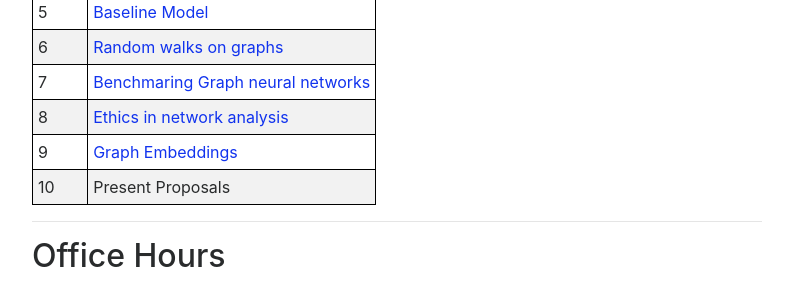
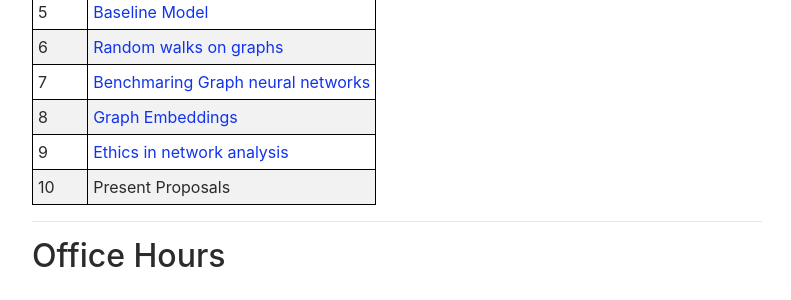
Before and after one commit to gmishne/capstone-graph-analysis, a Jekyll site: the page built from index.md, in a window 1280 px wide and 900 px high, scrolled down 1635 px. Shown: the part 459-759 px from the top of the window, without its empty margins (243-1034 px from the left). Built offline with Jekyll 4.4.1, drawn with Linux system fonts in a browser that asks for light colours; nearby versions of some CDN libraries.

```diff
--- a/index.md
+++ b/index.md
@@ -70,8 +70,8 @@ end of the quarter.
 |5|[Baseline Model]({{ "/weeks/05-Baseline-Model" | absolute_url }})|
 |6|[Random walks on graphs]({{ "/weeks/06-Random-walks" | absolute_url }})|
 |7|[Benchmaring Graph neural networks]({{ "/weeks/07-Benchmark" | absolute_url }})|
-|8|[Ethics in network analysis]({{ "/weeks/08-ethics" | absolute_url }})|
-|9|[Graph Embeddings]({{ "/weeks/09-Graph-Methods-II" | absolute_url }})|
+|8|[Graph Embeddings]({{ "/weeks/08-Graph-Methods-II" | absolute_url }})|
+|9|[Ethics in network analysis]({{ "/weeks/09-ethics" | absolute_url }})|
 |10|Present Proposals|
 
 ---
```
